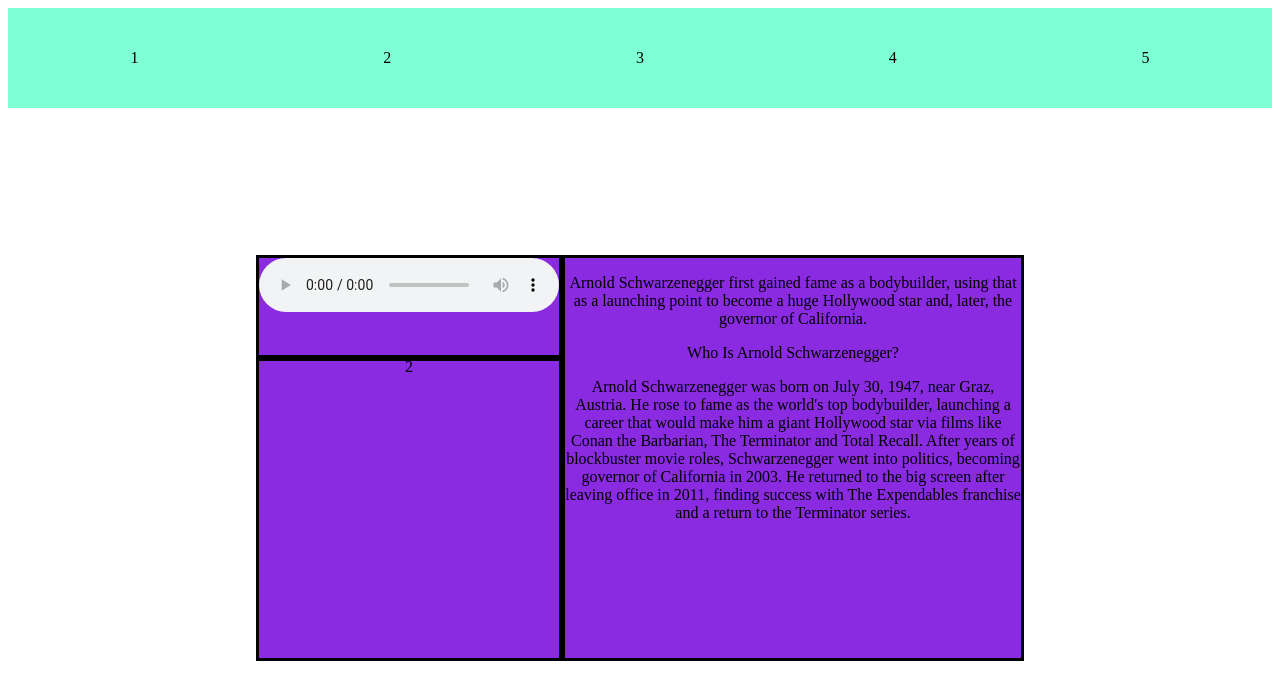
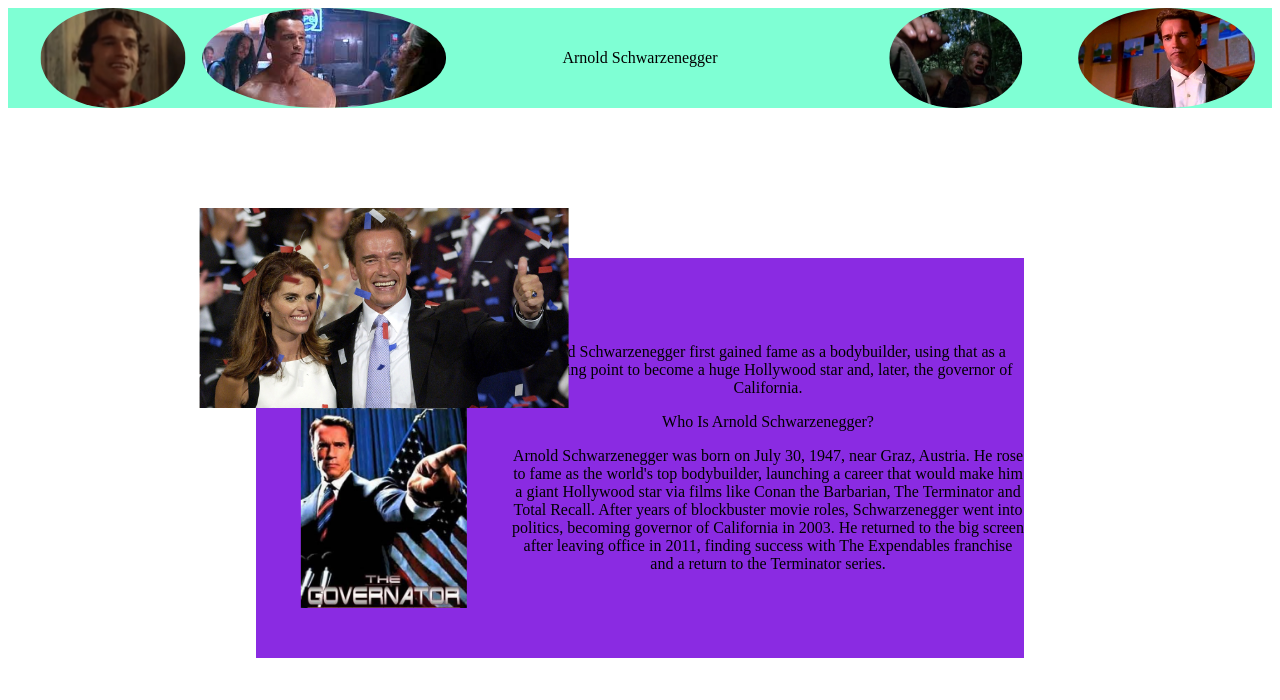
Before and after one commit to mape86/arbeidskravPRG, a plain HTML site: page main-page.html in a window 1280 px wide. Drawn offline with Linux system fonts and the light colour scheme.

Commit message:
train changes

```diff
--- a/main-page.css
+++ b/main-page.css
@@ -1,15 +1,22 @@
 /* Header styling */
 .header {
     position: relative;
-    top: 0%;
+    top: 0vh;
     display: grid;
     align-items: center;
     justify-content: center;
     text-align: center;
-    grid-template-columns: repeat(5, 1fr);
+    grid-template-columns: 1fr 1fr 2fr 1fr 1fr;
     background-color: aquamarine;
     height: 100px;
     width: 100%;
+}
+
+.header-element-img {
+    position: absolute;
+    height: 100%;
+    border-radius: 50%;
+    transform: translate(-50%, -50%);
 }
 
 /* Main content styling */
@@ -29,9 +36,10 @@
     background-color: blueviolet;
 }
 
-.main-content-element {
-    border: solid;
-    height: 100%;
+.main-content-element-img {
+    position: absolute;
+    height: 50%;
+    transform: translate(-50%, -50%);
 }
 
 #main-content-element1 {
--- a/main-page.html
+++ b/main-page.html
@@ -13,21 +13,29 @@
 
     <!-- Header Grid -->
     <div class="header">
-        <div class="header-element">1</div>
-        <div class="header-element">2</div>
-        <div class="header-element">3</div>
-        <div class="header-element">4</div>
-        <div class="header-element">5</div>
+        <div class="header-element">
+            <img src="images/arnold-cumming.jpg" alt="arnold cumming" class="header-element-img">
+        </div>
+        <div class="header-element">
+            <img src="images/arnold-clothes.jpg" alt="arnold clothes" class="header-element-img">
+        </div>
+        <div class="header-element">Arnold Schwarzenegger</div>
+        <div class="header-element">
+            <img src="images/arnold-choppa.jpg" alt="arnold choppa" class="header-element-img">
+        </div>
+        <div class="header-element">
+            <img src="images/arnold-questions.jpg" alt="arnold questions" class="header-element-img">
+        </div>
     </div>
 
     <!-- Main Content Grid -->
     <div class="main-content">
         <div class="main-content-element" id="main-content-element1">
-            <audio controls>
-                <source src="sound/arnold-california.mp3" type="audio/mpeg">
-            </audio>
+            <img src="images/arnold-governor.jpg" alt="" class="main-content-element-img">
         </div>
-        <div class="main-content-element" id="main-content-element2">2</div>
+        <div class="main-content-element" id="main-content-element2">
+            <img src="images/arnold-governator.jpg" alt="" class="main-content-element-img">
+        </div>
         <div class="main-content-element" id="main-content-element3">
             <p id="element3-p1">
                 Arnold Schwarzenegger first gained fame as a bodybuilder, using that as a launching point to become a huge Hollywood star and, later, the governor of California.
```
Also changed, not shown: images/arnold-choppa.jpg (added), images/arnold-clothes.jpg (added), images/arnold-cumming.jpg (added), images/arnold-governator.jpg (added), images/arnold-governor.jpg (added), images/arnold-questions.jpg (added).
